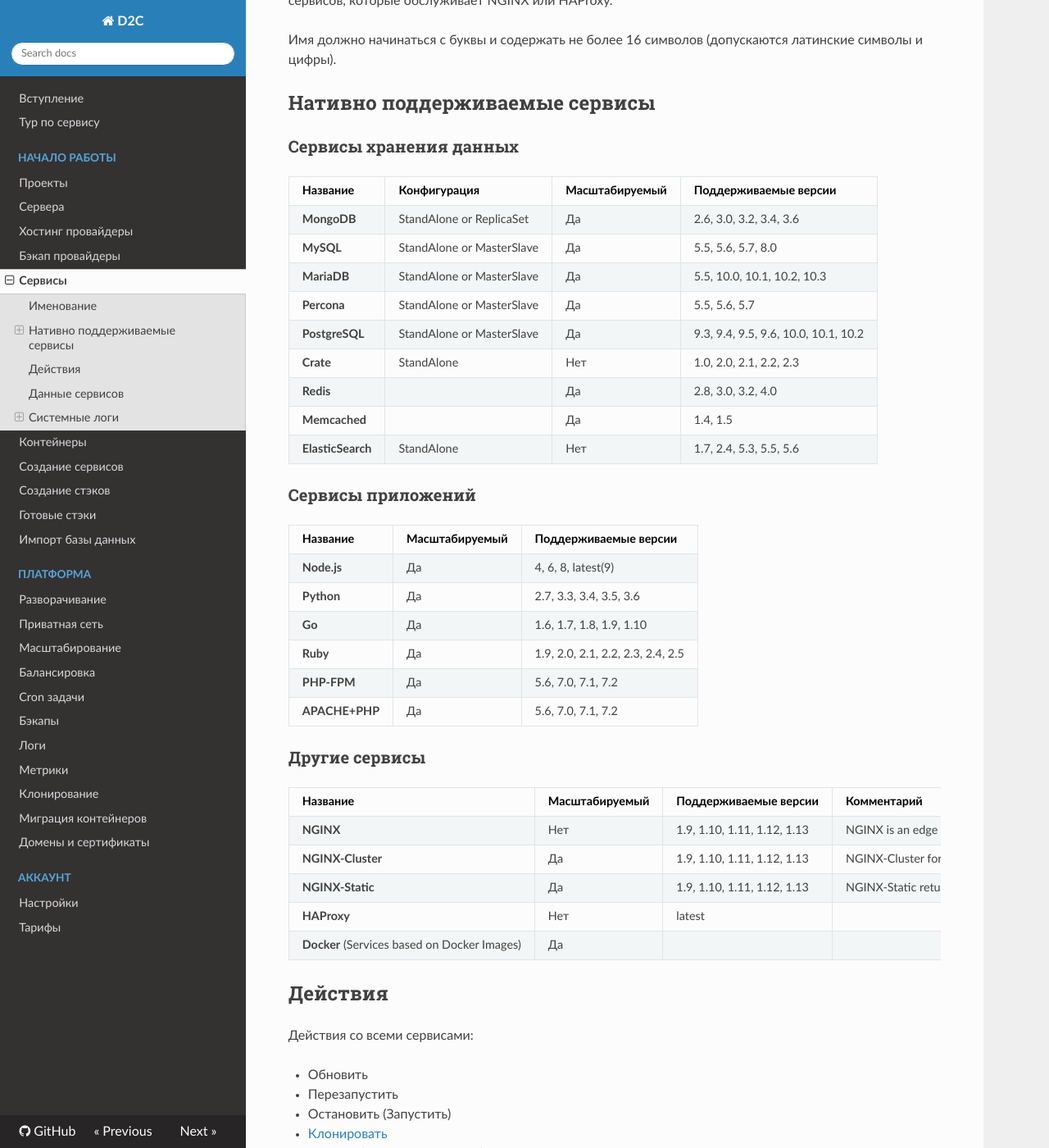
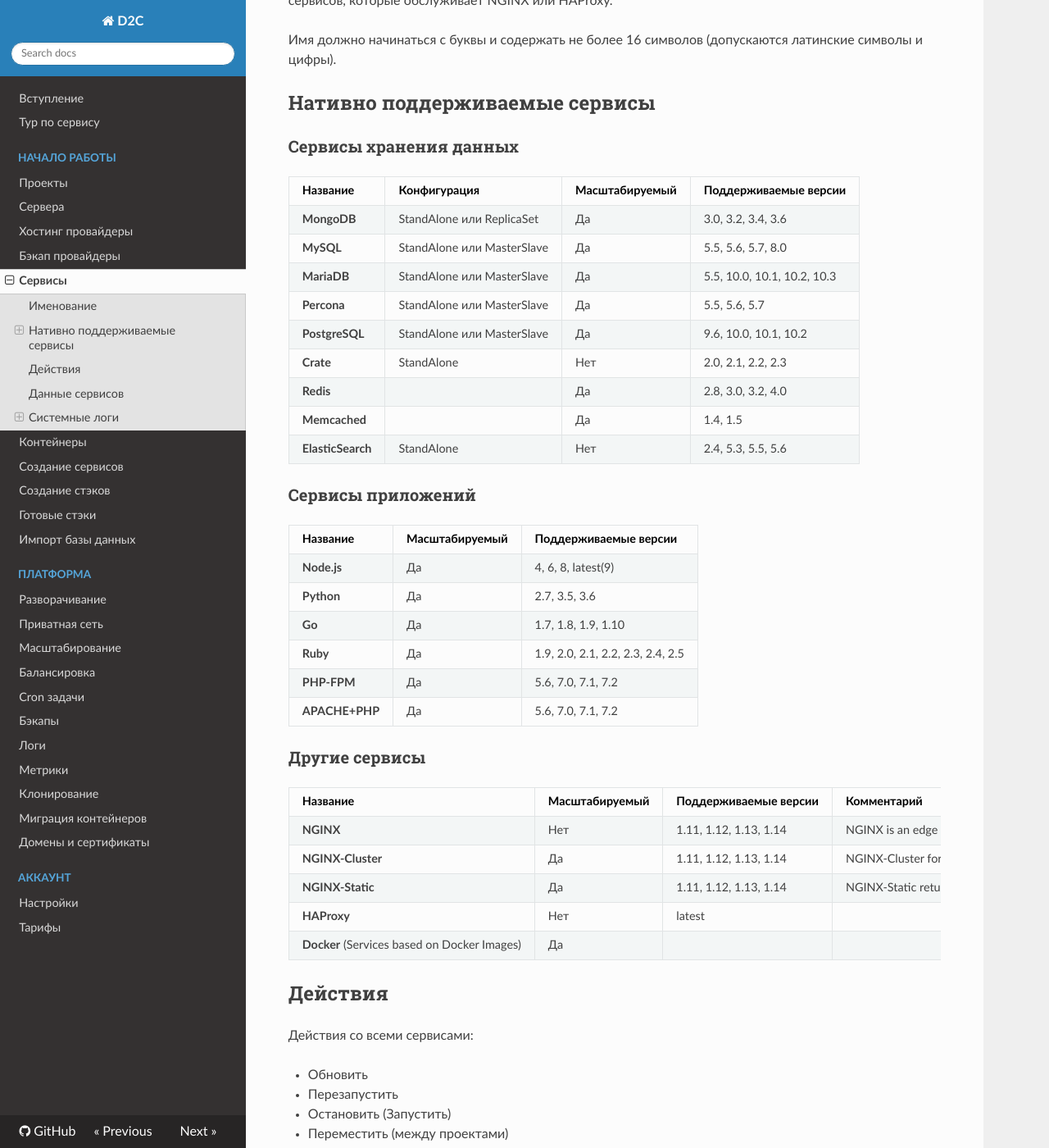
Before and after one commit to d2cio/docs-ru, an MkDocs documentation site: the page built from docs/getting-started/services.md, in a window 1280 px wide and 1400 px high, scrolled down 636 px. Shown: the whole window at 82% size. Built offline with MkDocs 1.6.1, drawn with Linux system fonts in a browser that asks for light colours; nearby versions of some CDN libraries; old or Windows-style settings are respelled for this version of MkDocs.

Commit message:
new supported and unsupported versions, move action for services

```diff
--- a/docs/getting-started/services.md
+++ b/docs/getting-started/services.md
@@ -16,36 +16,36 @@ D2C запускает ваши сервисы/приложения внутри
 
 ### Сервисы хранения данных
 
-Название          | Конфигурация              | Масштабируемый | Поддерживаемые версии
-:---------------- | :------------------------ | :------------- | ------------------------------------
-**MongoDB**       | StandAlone or ReplicaSet  | Да             | 2.6, 3.0, 3.2, 3.4, 3.6
-**MySQL**         | StandAlone or MasterSlave | Да             | 5.5, 5.6, 5.7, 8.0
-**MariaDB**       | StandAlone or MasterSlave | Да             | 5.5, 10.0, 10.1, 10.2, 10.3
-**Percona**       | StandAlone or MasterSlave | Да             | 5.5, 5.6, 5.7
-**PostgreSQL**    | StandAlone or MasterSlave | Да             | 9.3, 9.4, 9.5, 9.6, 10.0, 10.1, 10.2
-**Crate**         | StandAlone                | Нет            | 1.0, 2.0, 2.1, 2.2, 2.3
-**Redis**         |                           | Да             | 2.8, 3.0, 3.2, 4.0
-**Memcached**     |                           | Да             | 1.4, 1.5
-**ElasticSearch** | StandAlone                | Нет            | 1.7, 2.4, 5.3, 5.5, 5.6
+Название          | Конфигурация               | Масштабируемый | Поддерживаемые версии
+:---------------- | :------------------------- | :------------- | ---------------------------
+**MongoDB**       | StandAlone или ReplicaSet  | Да             | 3.0, 3.2, 3.4, 3.6
+**MySQL**         | StandAlone или MasterSlave | Да             | 5.5, 5.6, 5.7, 8.0
+**MariaDB**       | StandAlone или MasterSlave | Да             | 5.5, 10.0, 10.1, 10.2, 10.3
+**Percona**       | StandAlone или MasterSlave | Да             | 5.5, 5.6, 5.7
+**PostgreSQL**    | StandAlone или MasterSlave | Да             | 9.6, 10.0, 10.1, 10.2
+**Crate**         | StandAlone                 | Нет            | 2.0, 2.1, 2.2, 2.3
+**Redis**         |                            | Да             | 2.8, 3.0, 3.2, 4.0
+**Memcached**     |                            | Да             | 1.4, 1.5
+**ElasticSearch** | StandAlone                 | Нет            | 2.4, 5.3, 5.5, 5.6
 
 ### Сервисы приложений
 
 Название       | Масштабируемый | Поддерживаемые версии
 :------------- | :------------- | :--------------------------------
 **Node.js**    | Да             | 4, 6, 8, latest(9)
-**Python**     | Да             | 2.7, 3.3, 3.4, 3.5, 3.6
-**Go**         | Да             | 1.6, 1.7, 1.8, 1.9, 1.10
+**Python**     | Да             | 2.7, 3.5, 3.6
+**Go**         | Да             | 1.7, 1.8, 1.9, 1.10
 **Ruby**       | Да             | 1.9, 2.0, 2.1, 2.2, 2.3, 2.4, 2.5
 **PHP-FPM**    | Да             | 5.6, 7.0, 7.1, 7.2
 **APACHE+PHP** | Да             | 5.6, 7.0, 7.1, 7.2
 
 ### Другие сервисы
 
-Название                                     | Масштабируемый | Поддерживаемые версии       | Комментарий
-:------------------------------------------- | :------------- | :-------------------------- | :-----------------------------------------------------------------------------------------------------------------------------------------------------
-**NGINX**                                    | Нет            | 1.9, 1.10, 1.11, 1.12, 1.13 | NGINX is an edge service for serving on top of stack. It can generate free [TSL certificates](/platform/domains-and-certificates/) (by Let's Encrypt).
-**NGINX-Cluster**                            | Да             | 1.9, 1.10, 1.11, 1.12, 1.13 | NGINX-Cluster for cases when your application does not return static files or you need to serve more than one PHP-FPM container.
-**NGINX-Static**                             | Да             | 1.9, 1.10, 1.11, 1.12, 1.13 | NGINX-Static returns static files (HTML, JS, CSS, images, etc.). It cannot serve other services.
+Название                                     | Масштабируемый | Поддерживаемые версии  | Комментарий
+:------------------------------------------- | :------------- | :--------------------- | :-----------------------------------------------------------------------------------------------------------------------------------------------------
+**NGINX**                                    | Нет            | 1.11, 1.12, 1.13, 1.14 | NGINX is an edge service for serving on top of stack. It can generate free [TSL certificates](/platform/domains-and-certificates/) (by Let's Encrypt).
+**NGINX-Cluster**                            | Да             | 1.11, 1.12, 1.13, 1.14 | NGINX-Cluster for cases when your application does not return static files or you need to serve more than one PHP-FPM container.
+**NGINX-Static**                             | Да             | 1.11, 1.12, 1.13, 1.14 | NGINX-Static returns static files (HTML, JS, CSS, images, etc.). It cannot serve other services.
 **HAProxy**                                  | Нет            | latest
 **Docker** (Services based on Docker Images) | Да
 
@@ -56,6 +56,7 @@ D2C запускает ваши сервисы/приложения внутри
 - Обновить
 - Перезапустить
 - Остановить (Запустить)
+- Переместить (между проектами)
 - [Клонировать](/platform/cloning-apps/)
 - Удалить (+удалить с форсом)
 - Редактировать настройки
```
Also changed, not shown: docs/img/standart_actions.png.
